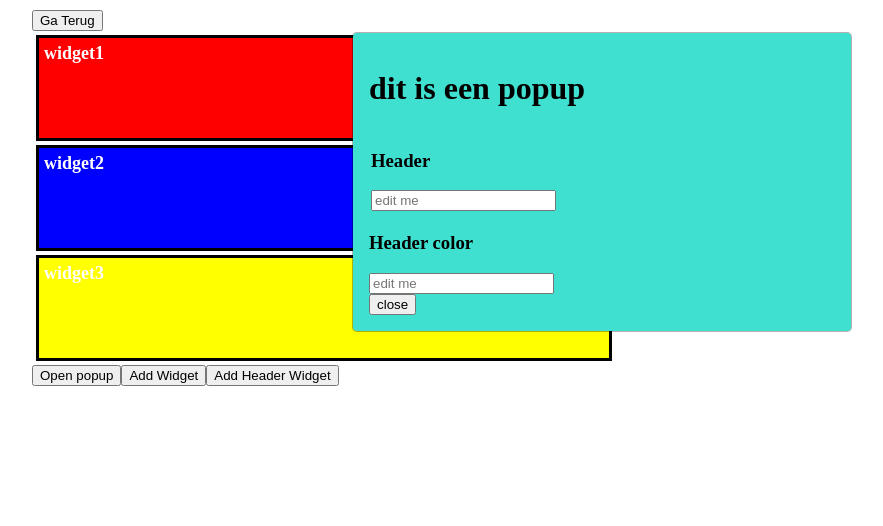
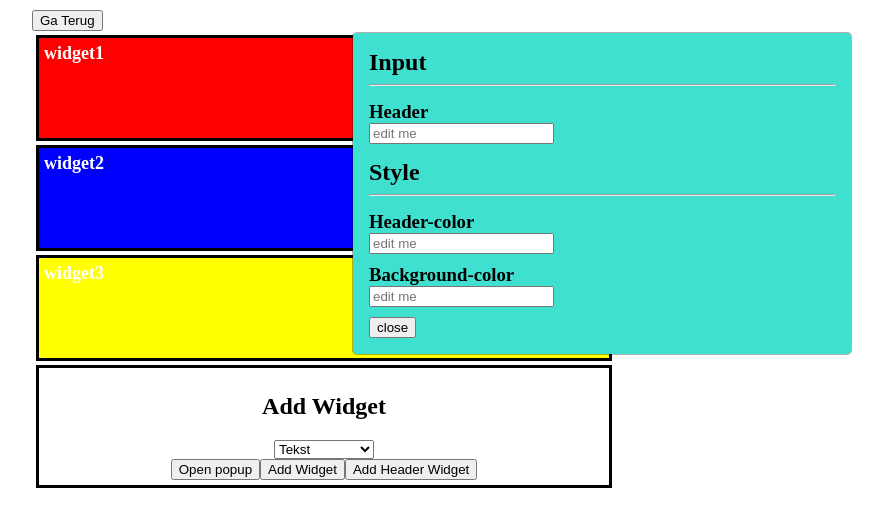
Before and after one commit to zrowan1/bgss, a Vue app in the folder client/: page /BG in a window 1280 px wide. Both pictures are taken after a click on the button "Open popup". Shown: the top 526 px of the page, without its empty margins (38-921 px from the left). Built offline with nearby package versions, Linux system fonts and the light colour scheme; the HTML template or start-up script is replaced by a standard one.

Commit message:
CSS update voor widgetConfig en Brandguide

```diff
--- a/client/src/components/widgetConfig.vue
+++ b/client/src/components/widgetConfig.vue
@@ -23,18 +23,36 @@
         <div class="popup-inner">
           <div class="popup-content">
             <slot />
-                <div class="test">
+            <div class="divider">
+              <h2 >Input</h2>
+              <hr />
+            </div>
+
+            <div class="input">
               <h3>Header</h3>
               <input placeholder="edit me"
                      :value="text"
                      @input="$emit('update:text', $event.target.value)" />
             </div>
-                <div>
-                    <h3>Header color</h3>
+
+            <div class="divider-bot divider">
+              <h2>Style</h2>
+              <hr />
+            </div>
+
+            <div class="input">
+              <h3>Header-color</h3>
               <input placeholder="edit me"
                      :value="color"
                      @input="$emit('update:color', $event.target.value)" />
             </div>
+            <div class="input">
+              <h3>Background-color</h3>
+              <input placeholder="edit me"
+                     :value="background"
+                     @input="$emit('update:background', $event.target.value)" />
+            </div>
+
             <!--<div>
       <h3>Text</h3>
       <textarea v-model="Paragraph" placeholder="add multiple lines"></textarea>
@@ -53,21 +71,35 @@
     import { defineProps } from 'vue'
     import {defineEmits} from 'vue'
 
-    const props = defineProps(['color', 'text', 'open'])
-    const emits = defineEmits(['update:text'])
+
+    const props = defineProps(['color', 'text', 'open', 'background'])
+    const emits = defineEmits(['update:text', 'update:background'])
 
 
 </script>
 
 
 <style scoped>
-    .test {
-        background: turquoise;
-        color: black;
-        width: 200px;
+    h3 {
       margin: 0;
-        padding: 2px;
     }
+
+    h2 {
+      margin: 0;
+    }
+
+    .input {
+      margin: 10px 0;
+    }
+
+    .divider {
+      margin-bottom: 15px;
+    }
+
+    .divider-bot {
+      margin-top: 15px;
+    }
+
 
     .configDiv input {
         width: 90%;
--- a/client/src/components/widgetHeader.vue
+++ b/client/src/components/widgetHeader.vue
@@ -1,5 +1,5 @@
 <template>
-    <div class="widgetDiv">
+    <div class="widgetDiv" :style="{'background': background}">
         <h1 :style="{'color': color}">
             {{text}}
         </h1>
@@ -8,9 +8,9 @@
 </template>
 
 <script setup>
-    import { defineProps } from 'vue'
+  import { defineProps } from 'vue'
 
-    const props = defineProps(['color', 'text'])
+    const configProps = defineProps(['color', 'text', 'background'])
 
 
 </script>
@@ -18,7 +18,6 @@
 <style scoped>
     .widgetDiv {
         color: white;
-        background: black;
         margin: 4px;
         width: 50%;
         height: 50px;
--- a/client/src/views/BrandGuide.vue
+++ b/client/src/views/BrandGuide.vue
@@ -11,6 +11,7 @@
     const isopen = ref(false)
     const text = ref('')
     const color = ref('')
+    const background = ref('')
 
     const widgets = ref([
         { id: 1, color: 'Red', text: 'widget1', type:0 },
@@ -39,6 +40,7 @@
             id: naam,
             color: color.value,
             text: text.value,
+            background: background.value,
             type: 1,
         };
         widgets.value.push(newWidget)
@@ -64,19 +66,30 @@
       </widget>
       <widgetHeader v-else-if="widget.type === 1"
                     :color="widget.color"
-                    :text="widget.text">
+                    :text="widget.text"
+                    :background="widget.background">
 
       </widgetHeader>
     </template>
-    <button @click="isopen = true"> Open popup</button>
+    <div class="widgetAdder">
+      <div class="widgetAdder-content">
+        <h2>Add Widget</h2>
+        <select style="width:100px;">
+          <option>Tekst</option>
+          <option>Header</option>
+          <option>Image</option>
+        </select>
 
-    <button @click="addWidget()">Add Widget</button>
-    <button @click="addWidgetHeader()">Add Header Widget</button>
+        <div>
+          <button @click="isopen = true"> Open popup</button>
 
-    <widgetConfig v-model:text="text" v-model:color="color" :open="isopen" @close="isopen = !isopen">
-      <h1>
-        dit is een popup
-      </h1>
+          <button @click="addWidget()">Add Widget</button>
+          <button @click="addWidgetHeader()">Add Header Widget</button>
+        </div>
+      </div>
+    </div>
+
+    <widgetConfig v-model:text="text" v-model:color="color" v-model:background="background" :open="isopen" @close="isopen = !isopen">
     </widgetConfig>
   </div>
 </template>
@@ -86,4 +99,16 @@
     width: 1140px;
     margin: 10px auto;
   }
+
+  .widgetAdder {
+    border: solid;
+    border-color: black;
+    width: 50%;
+    margin: 4px;
+  }
+
+  .widgetAdder-content {
+    padding: 5px;
+    text-align: center;
+  }
 </style>
```
Lines whose indentation alone changed are shown as unchanged.
